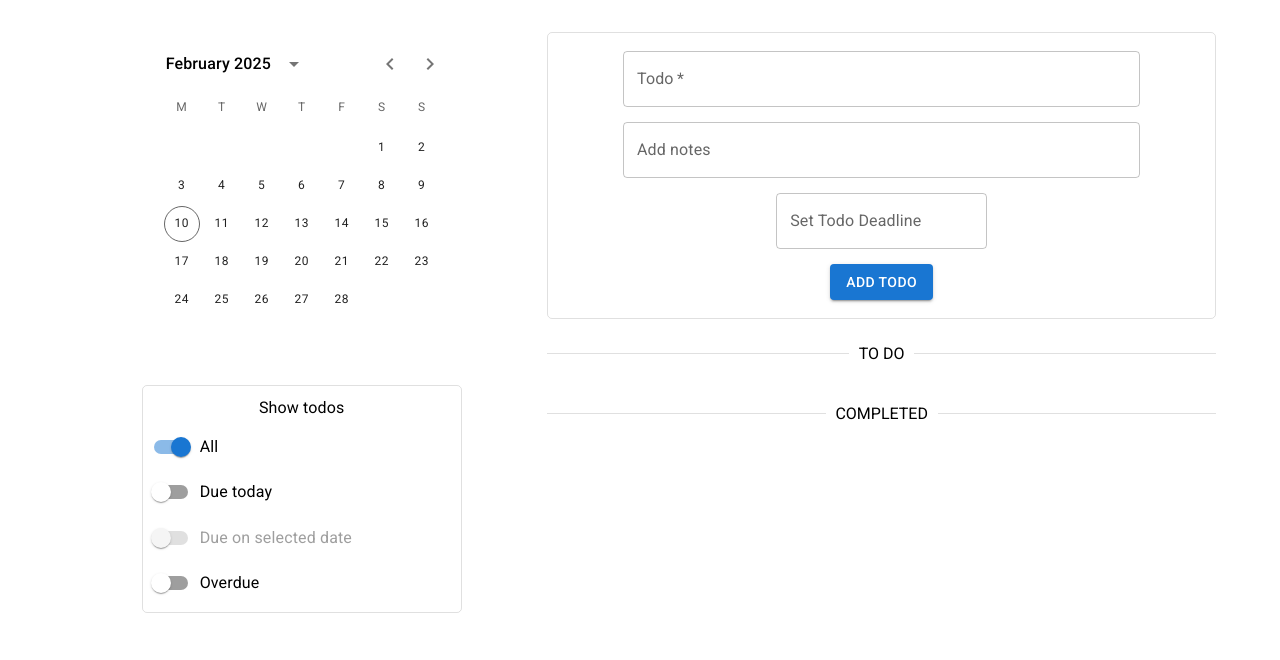
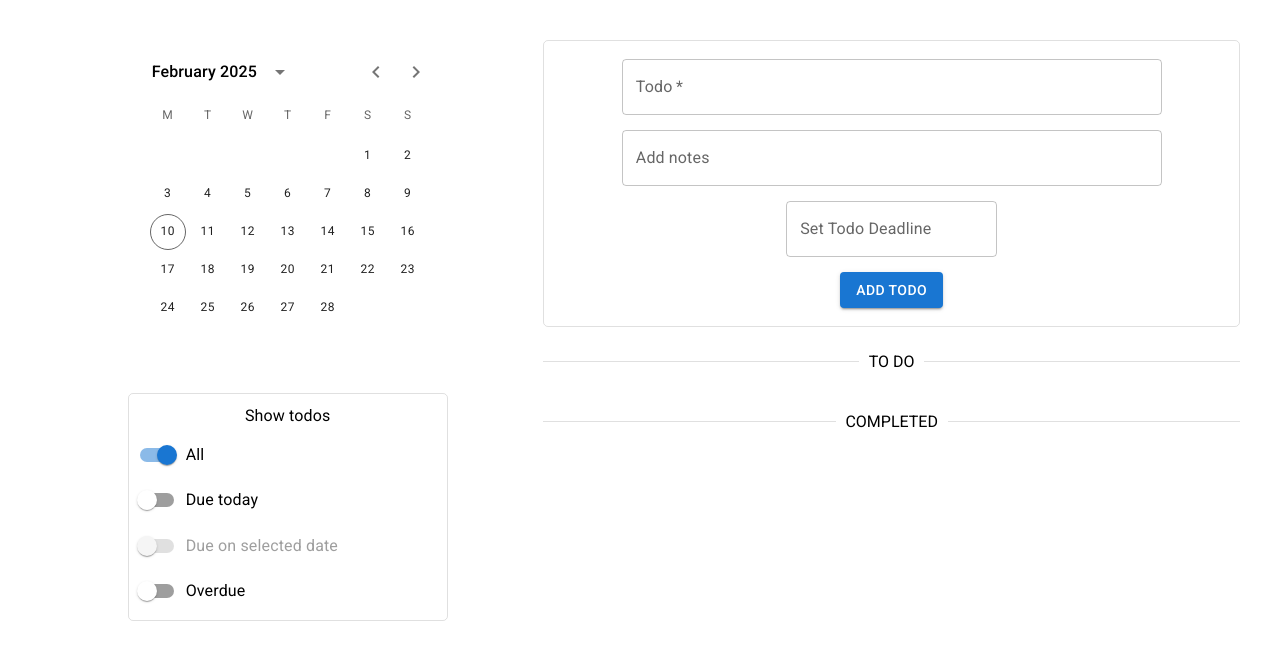
Before and after one commit to BUsuper/todo-project, a React (Vite) app: page / in a window 1280 px wide. Shown: the top 660 px of the page. Built offline with nearby package versions, Linux system fonts and the light colour scheme.

Commit message:
Remove a redundant Container component (App.css provides padding already)

```diff
--- a/src/app/App.css
+++ b/src/app/App.css
@@ -1,6 +1,6 @@
 #root {
   max-width: 1280px;
   margin: 0 auto;
-  padding: 2rem;
+  padding: 40px;
   text-align: center;
 }
--- a/src/app/App.jsx
+++ b/src/app/App.jsx
@@ -1,16 +1,14 @@
-import { Container, Grid2 } from '@mui/material';
+import { Grid2 } from '@mui/material';
 import { CalendarBlock, TodoBlock } from '../components/';
 import './App.css'
 
 function App() {
 
   return (
-    <Container>
-      <Grid2 container spacing={1}>
-        <CalendarBlock />
-        <TodoBlock />
-      </Grid2>
-    </Container>
+    <Grid2 container spacing={1}>
+      <CalendarBlock />
+      <TodoBlock />
+    </Grid2>
   )
 }
 
```
